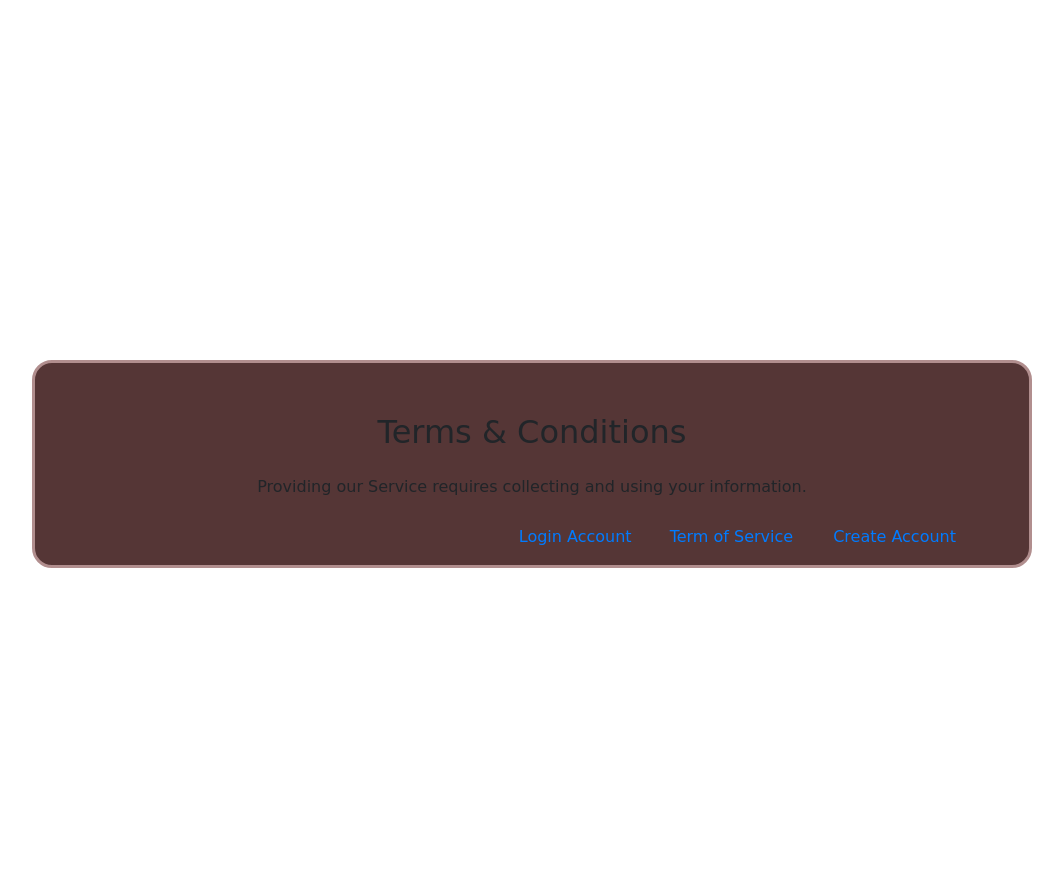
After one commit to IamGotu/Lab3, a PHP site: the page made by Terms&Condition.php in a window 1280 px wide. The commit adds this page. Shown: the whole page, without its empty margins (53-1116 px from the left). Run offline with PHP 8.4, Linux system fonts and the light colour scheme.

Commit message:
adding terms and conditions Commit

```diff
--- a/CreateAccount.php
+++ b/CreateAccount.php
@@ -59,14 +59,13 @@
                 </div>
 
                 <div class="form-group">
-                    <a href="Loginform.php" class="mr-2">Login Account</a>
                     <button type="submit" class="btn btn-primary">Submit</button>
                 </div>
 
             </form>
 
         </div>
-
+        <?php include('footer.php'); ?>
     </body>
 
 </html>
--- a/Stylesheet.css
+++ b/Stylesheet.css
@@ -3,7 +3,7 @@ body {
     display: flex;
     justify-content: center;
     align-items: center;
-    height: 100vh;
+    height: 110vh;
     flex-direction: column;
     }
     *{
--- /dev/null
+++ b/Terms&Condition.php
@@ -0,0 +1,21 @@
+<!DOCTYPE html>
+<html>
+    <head>
+
+        <title>Terms & Condition</title>
+        <link rel="stylesheet" href="Stylesheet.css">
+        <!-- Check if the 'error' parameter is set in the URL and display error message-->
+        <link rel="stylesheet" href="https://stackpath.bootstrapcdn.com/bootstrap/4.5.2/css/bootstrap.min.css">
+
+    </head>
+    <body>
+        <div class="container">
+            <!-- Form for user login, submits data to home.php using POST method -->
+            <form action="home.php" method="post" class="mt-5">
+
+                <h2 class="mb-4">Terms & Conditions</h2>
+                <p class="text-center">Providing our Service requires collecting and using your information.</p>
+                <?php include('footer.php'); ?>
+            </form>
+    </body>
+</html>
--- a/footer.php
+++ b/footer.php
@@ -1,4 +1,5 @@
 <div class="a-center">
     <a href="CreateAccount.php" class="mr-2">Create Account</a>
+    <a href="Terms&Condition.php" class="text-align"> Term of Service</a>
     <a href="Loginform.php" class="mr-2">Login Account</a>
 </div>
```
